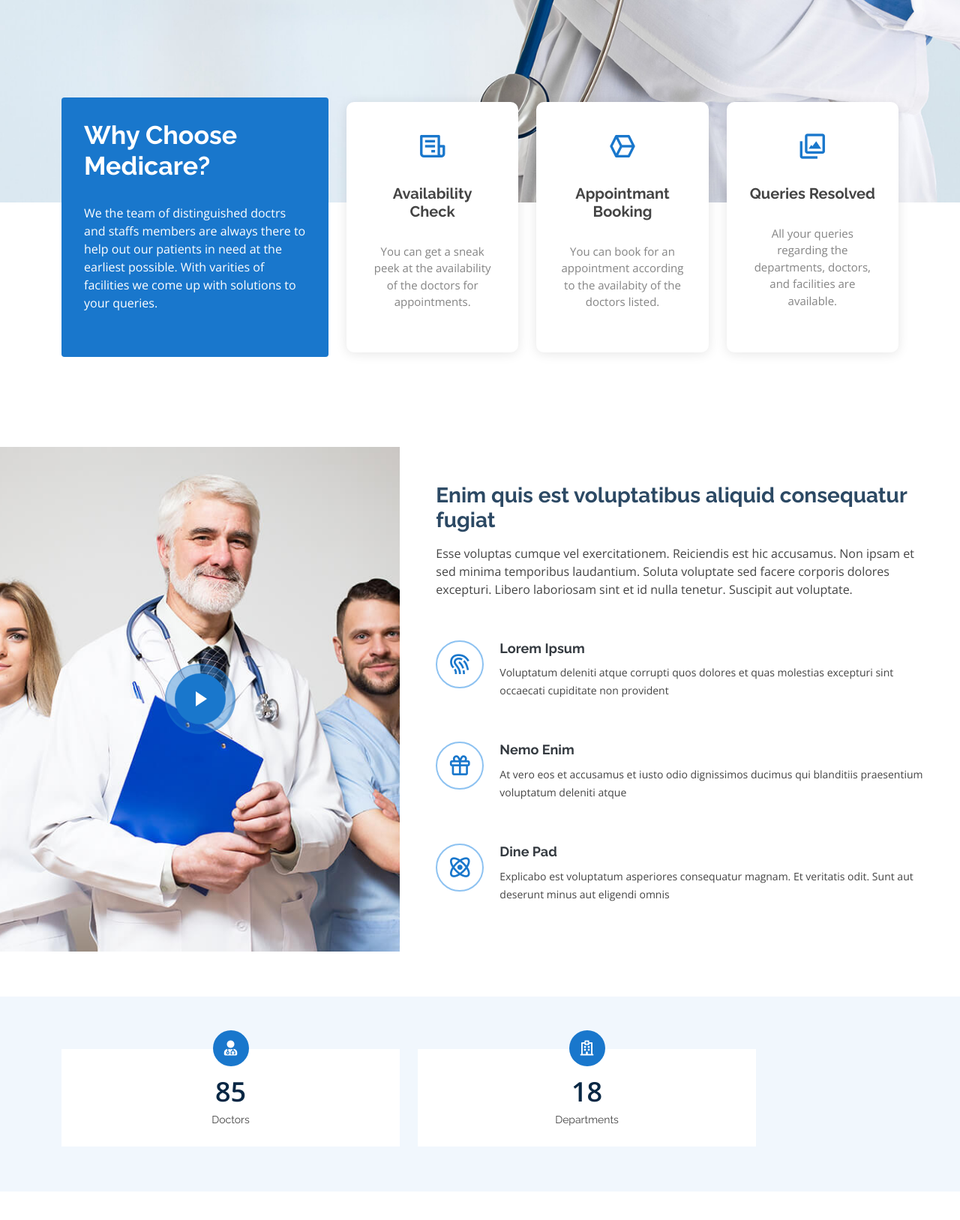
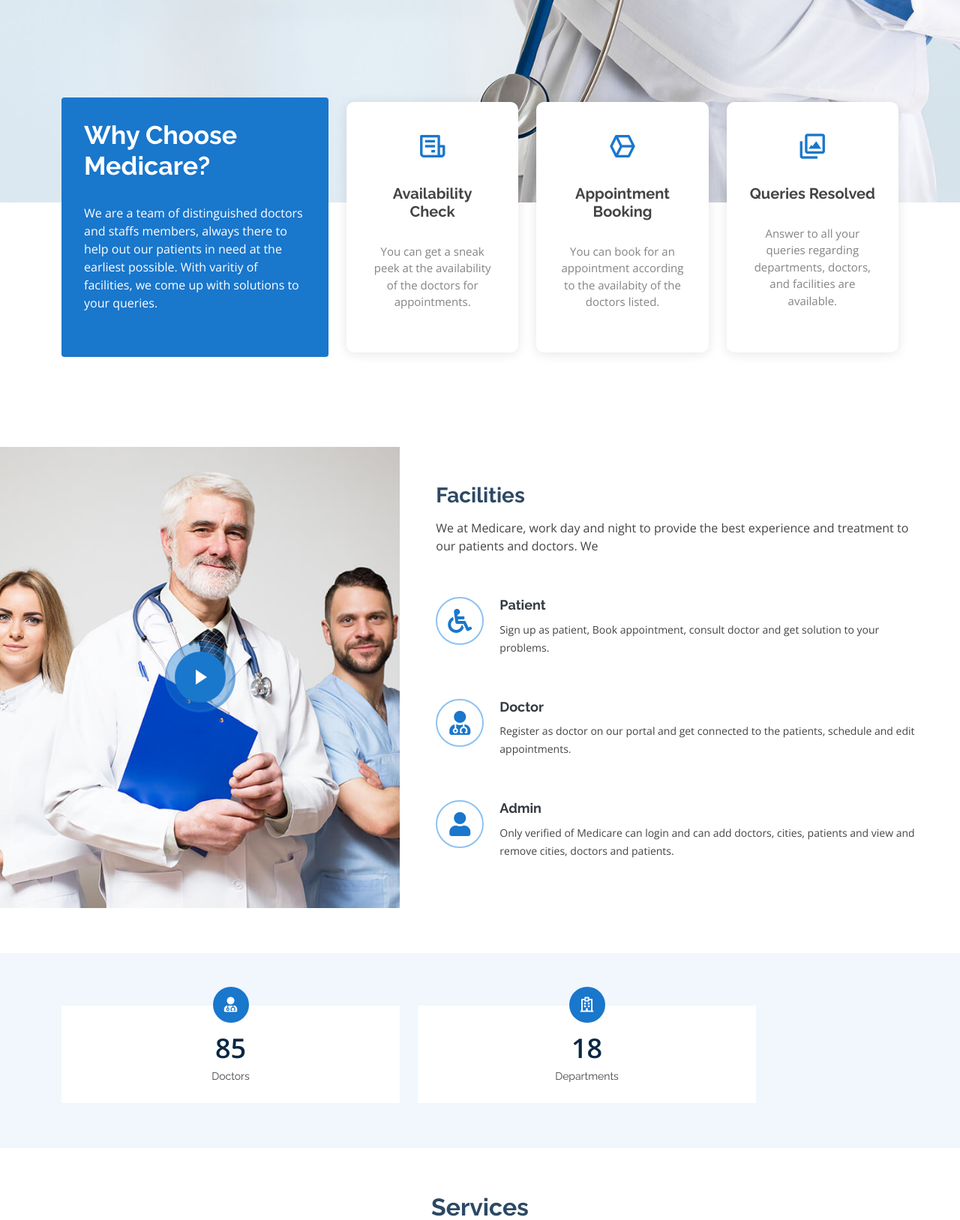
Before and after one commit to Vivek7282/medicare2, a PHP site: page / in a window 1280 px wide. Shown: the part 450-2077 px from the top of the page at 75% size. Run offline with PHP 8.4, Linux system fonts and the light colour scheme; data that the repository does not hold is empty.

Commit message:
Update index.php

```diff
--- a/Medilab/index.php
+++ b/Medilab/index.php
@@ -96,7 +96,7 @@
                         <div class="content">
                             <h3>Why Choose Medicare?</h3>
                             <p>
-                                We the team of distinguished doctrs and staffs members are always there to help out our patients in need at the earliest possible. With varities of facilities we come up with solutions to your queries.
+                                We are a team of distinguished doctors and staffs members, always there to help out our patients in need at the earliest possible. With varitiy of facilities, we come up with solutions to your queries.
                             </p>
                             <div class="text-center">
                                 <!-- <a href="#" class="more-btn">Learn More <i class="bx bx-chevron-right"></i></a> -->
@@ -116,7 +116,7 @@
                                 <div class="col-xl-4 d-flex align-items-stretch">
                                     <div class="icon-box mt-4 mt-xl-0">
                                         <i class="bx bx-cube-alt"></i>
-                                        <h4>Appointmant Booking</h4>
+                                        <h4>Appointment Booking</h4>
                                         <p>You can book for an appointment according to the availabity of the doctors listed.</p>
                                     </div>
                                 </div>
@@ -124,7 +124,7 @@
                                     <div class="icon-box mt-4 mt-xl-0">
                                         <i class="bx bx-images"></i>
                                         <h4>Queries Resolved</h4>
-                                        <p>All your queries regarding the departments, doctors, and facilities are available.</p>
+                                        <p>Answer to all your queries regarding departments, doctors, and facilities are available.</p>
                                     </div>
                                 </div>
                             </div>
@@ -147,26 +147,25 @@
                     </div>
 
                     <div class="col-xl-7 col-lg-6 icon-boxes d-flex flex-column align-items-stretch justify-content-center py-5 px-lg-5">
-                        <h3>Enim quis est voluptatibus aliquid consequatur fugiat</h3>
-                        <p>Esse voluptas cumque vel exercitationem. Reiciendis est hic accusamus. Non ipsam et sed minima temporibus laudantium. Soluta voluptate sed facere corporis dolores excepturi. Libero laboriosam sint et id nulla tenetur. Suscipit
-                            aut voluptate.</p>
+                        <h3>Facilities</h3>
+                        <p>We at Medicare, work day and night to provide the best experience and treatment to our patients and doctors. We </p>
 
                         <div class="icon-box">
-                            <div class="icon"><i class="bx bx-fingerprint"></i></div>
-                            <h4 class="title"><a href="">Lorem Ipsum</a></h4>
-                            <p class="description">Voluptatum deleniti atque corrupti quos dolores et quas molestias excepturi sint occaecati cupiditate non provident</p>
+                            <div class="icon"><i class="fa fa-wheelchair"></i></div>
+                            <h4 class="title"><a href="">Patient</a></h4>
+                            <p class="description">Sign up as patient, Book appointment, consult doctor and get solution to your problems. </p>
                         </div>
 
                         <div class="icon-box">
-                            <div class="icon"><i class="bx bx-gift"></i></div>
-                            <h4 class="title"><a href="">Nemo Enim</a></h4>
-                            <p class="description">At vero eos et accusamus et iusto odio dignissimos ducimus qui blanditiis praesentium voluptatum deleniti atque</p>
+                            <div class="icon"><i class="fas fa-user-md"></i></div>
+                            <h4 class="title"><a href="">Doctor</a></h4>
+                            <p class="description">Register as doctor on our portal and get connected to the patients, schedule and edit appointments.</p>
                         </div>
 
                         <div class="icon-box">
-                            <div class="icon"><i class="bx bx-atom"></i></div>
-                            <h4 class="title"><a href="">Dine Pad</a></h4>
-                            <p class="description">Explicabo est voluptatum asperiores consequatur magnam. Et veritatis odit. Sunt aut deserunt minus aut eligendi omnis</p>
+                            <div class="icon"><i class="fas fa-user"></i></div>
+                            <h4 class="title"><a href="">Admin</a></h4>
+                            <p class="description">Only verified of Medicare can login and can add doctors, cities, patients and view and remove cities, doctors and patients.</p>
                         </div>
 
                     </div>
```
